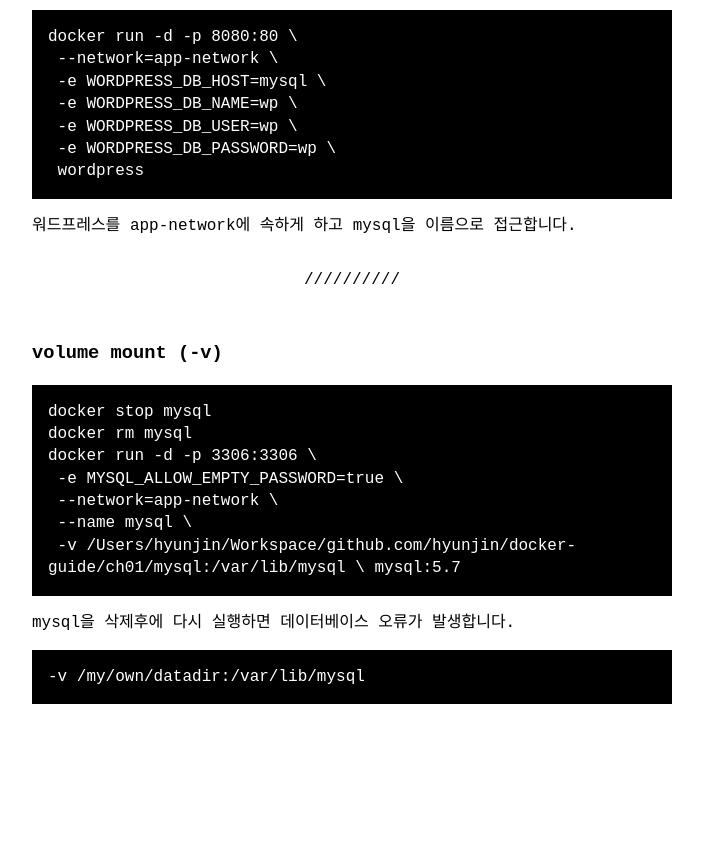
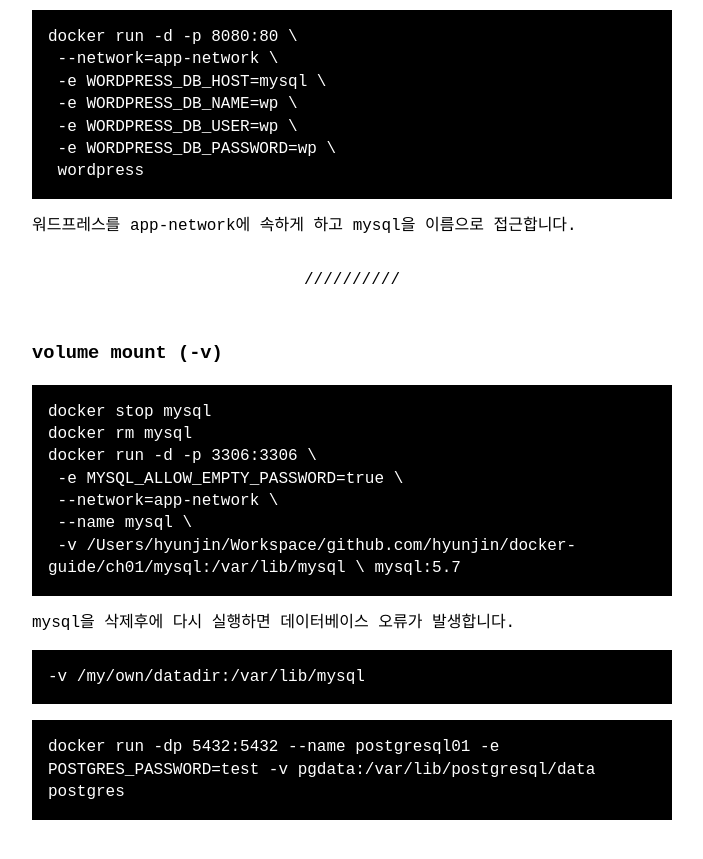
Before and after one commit to khjzzm/khjzzm.github.io, a Jekyll site: the page built from _posts/2022-10-12-Docker-basic-cmd.md, in a window 1280 px wide and 900 px high, scrolled down 5983 px. Shown: the top 859 px of the window, without its empty margins (288-991 px from the left). Built offline with Jekyll 4.4.1, drawn with Linux system fonts in a browser that asks for light colours; before the commit the page ends 6767 px from its top, so only the background shows below that.

Commit message:
docker cmd

```diff
--- a/_posts/2022-10-12-Docker-basic-cmd.md
+++ b/_posts/2022-10-12-Docker-basic-cmd.md
@@ -245,3 +245,7 @@
 ~~~
 -v /my/own/datadir:/var/lib/mysql
 ~~~
+
+~~~
+docker run -dp 5432:5432 --name postgresql01 -e POSTGRES_PASSWORD=test -v pgdata:/var/lib/postgresql/data postgres
+~~~
```
